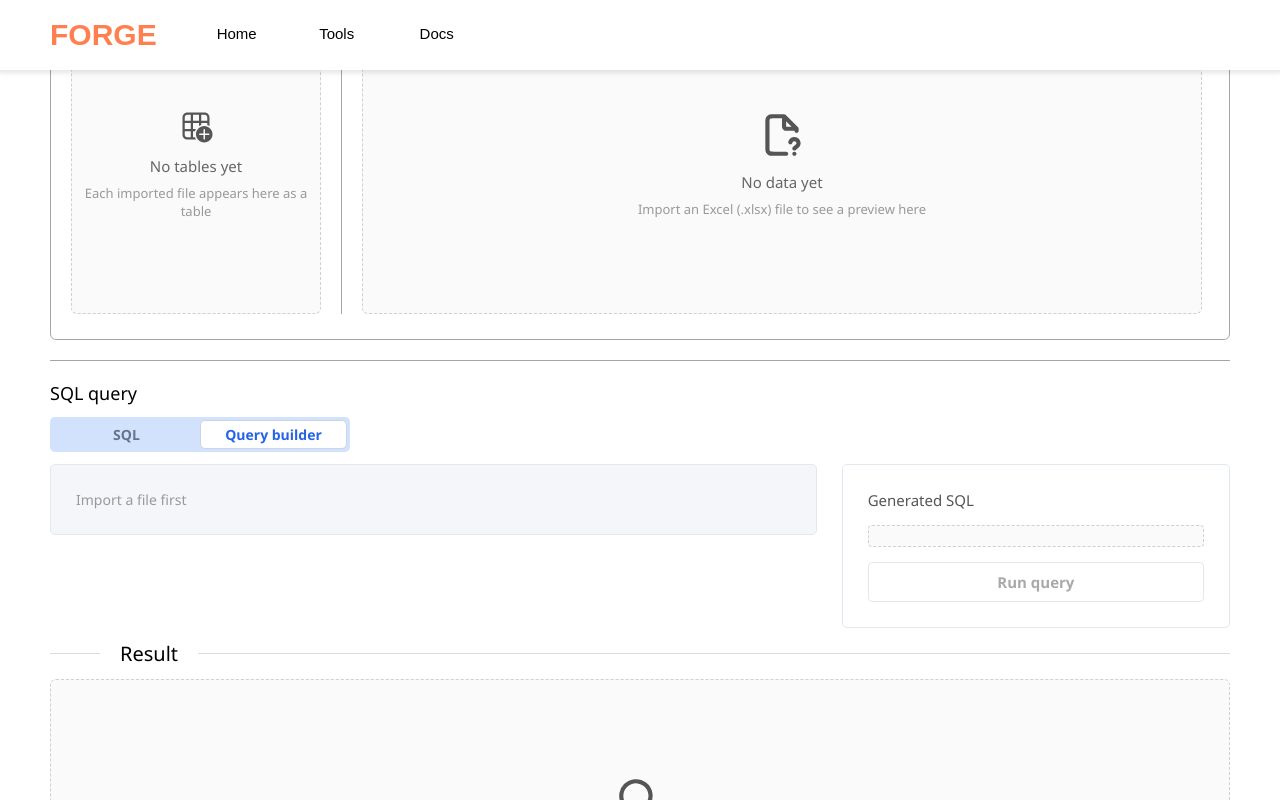
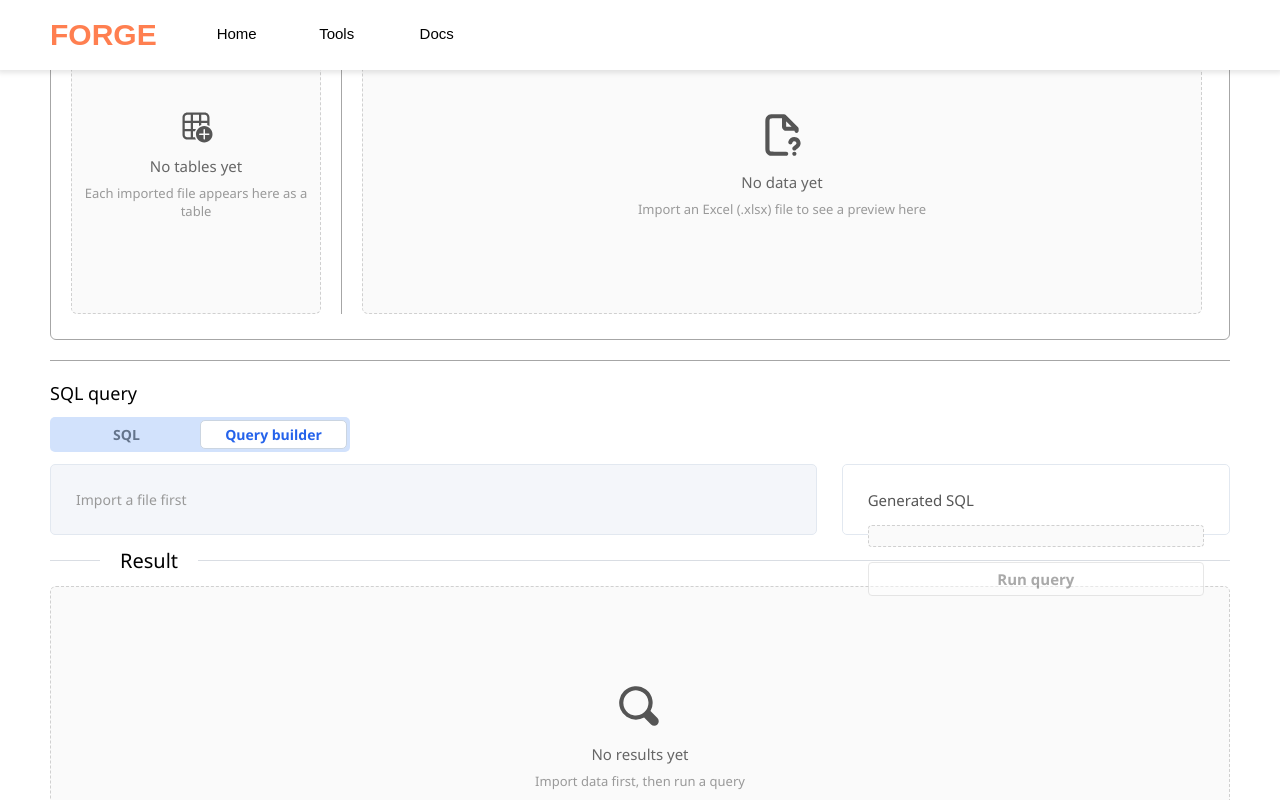
Before and after one commit to lakieungocquyet/forge, a React (Vite) app: page /tools/postgresql in a window 1280 px wide. Both pictures are taken after a click on the button "Query builder". Built offline with nearby package versions, Linux system fonts and the light colour scheme; a web font is replaced by a local one.

Commit message:
Update PostgreSQL.jsx

```diff
--- a/src/routes/mainpage/tools/PostgreSQL.jsx
+++ b/src/routes/mainpage/tools/PostgreSQL.jsx
@@ -345,7 +345,8 @@ function QueryBuilder({ tables, activeTable, onInsert, onRun, disabled }) {
     );
 
     return (
-        <div style={{width: "100%", boxSizing: "border-box", fontFamily: "inherit", display: "flex", alignItems: "start", gap: "25px", flexDirection: "row", }}>
+        <div style={{width: "100%", boxSizing: "border-box", fontFamily: "inherit", display: "flex", alignItems: "end", gap: "25px", flexDirection: "row", }}>
+            {/* Options - Div trái*/}
             <div style={{ display: "flex", flexDirection: "column", backgroundColor: "#F4F6FA", gap: "25px", padding: "25px 25px", border: "1px solid #E2E8F0", borderRadius: "5px", width: "65%"}}>
                 {!tables.length && <span style={{ color: "#999", fontSize: "14px" }}>Import a file first</span>}
                 {tables.length > 0 && (
@@ -883,8 +884,8 @@ function QueryBuilder({ tables, activeTable, onInsert, onRun, disabled }) {
                             >
                                 <ColumnSelect value={orderBy} onChange={setOrderBy} columns={orderOptions} placeholder="(none)" />
                                 <select value={orderDir} onChange={(e) => setOrderDir(e.target.value)} style={box}>
-                                    <option value="ASC">ascending</option>
-                                    <option value="DESC">descending</option>
+                                    <option value="ASC">Ascending</option>
+                                    <option value="DESC">Descending</option>
                                 </select>
                                 <span style={{ fontSize: "13px", fontWeight: "500", color: "#555"}}>Limit</span>
                                 <input value={limit} onChange={(e) => setLimit(e.target.value)} placeholder="all" style={{ ...box}} />
@@ -893,8 +894,15 @@ function QueryBuilder({ tables, activeTable, onInsert, onRun, disabled }) {
                     </>
                 )}
             </div>
-            {/* Generated SQL */}
-            <div style={{ display: "flex", boxSizing: "border-box", flexDirection: "column", gap: "15px", border: "1px solid #E2E8F0", width: "35%", padding: "25px 25px", borderRadius: "5px", height: "100%"}}>
+            {/* Generated SQL - Div phải - Lớp chính*/}
+            <div style={{ position: "relative", display: "flex", boxSizing: "border-box", flexDirection: "column", gap: "15px", border: "1px solid #E2E8F0", width: "35%", padding: "25px 25px", borderRadius: "5px", height: "100%"}}>
+                {/* Lớp phủ đè lên lớp chính để ko tăng size lớp chính khi tràn chiều cao, mục đích để chỉ cho div bên trái có thể quyết định chiều cao div cha */}
+                <div
+                    style={{
+                        position: "absolute", inset: 0,
+                        display: "flex", boxSizing: "border-box", flexDirection: "column", gap: "15px", padding: "25px 25px"
+                    }}
+                >
                     <span style={{fontSize: "15px", fontWeight: "500", color: "#555"}}>Generated SQL</span>
                     <pre
                         style={{
@@ -910,7 +918,8 @@ function QueryBuilder({ tables, activeTable, onInsert, onRun, disabled }) {
                             whiteSpace: "pre-wrap",
                             wordBreak: "break-word",
                             boxSizing: "border-box",
-                        flex: 1
+                            flex: 1,
+                            overflowY: "auto", scrollbarWidth: "thin"
                         }}
                     >
                         {sql}
@@ -922,6 +931,7 @@ function QueryBuilder({ tables, activeTable, onInsert, onRun, disabled }) {
                     >
                         Run query
                     </Hover>
+                </div>
             </div>
         </div>
     );
```
Lines whose indentation alone changed are shown as unchanged.
